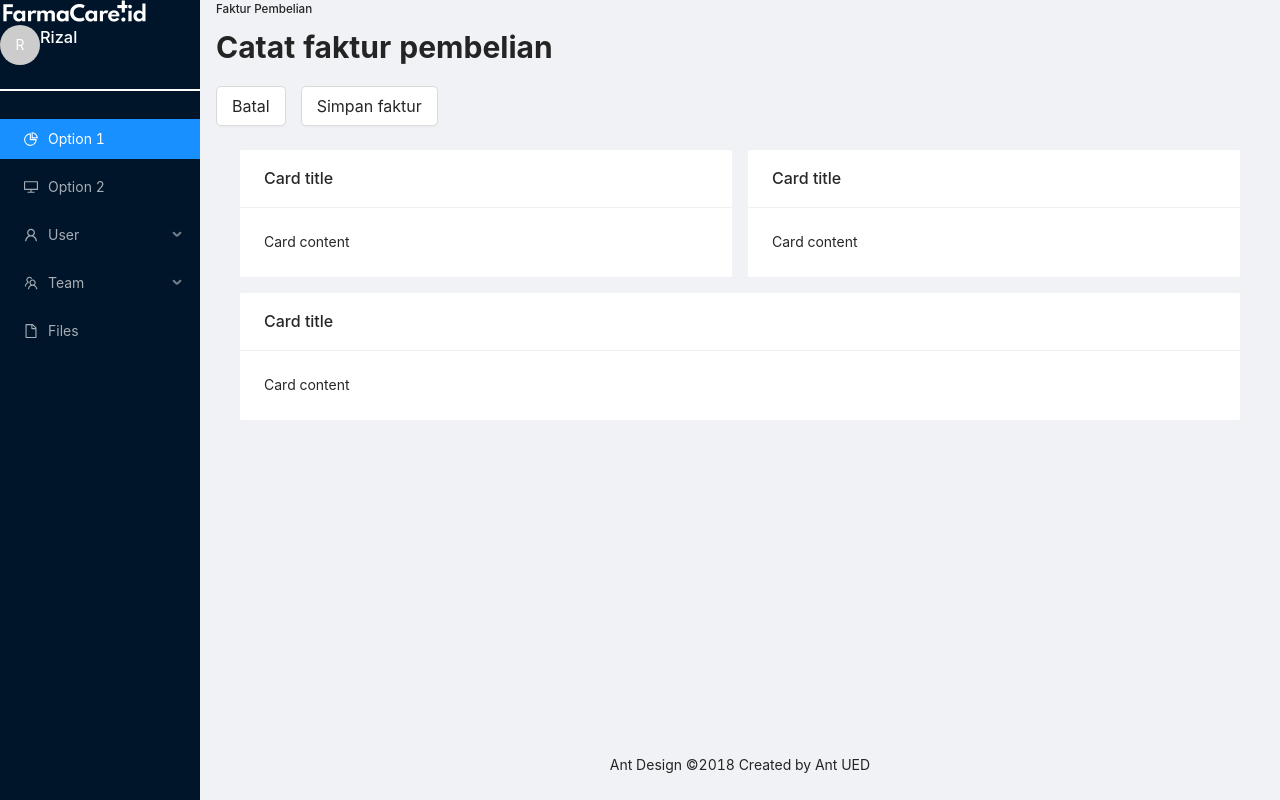
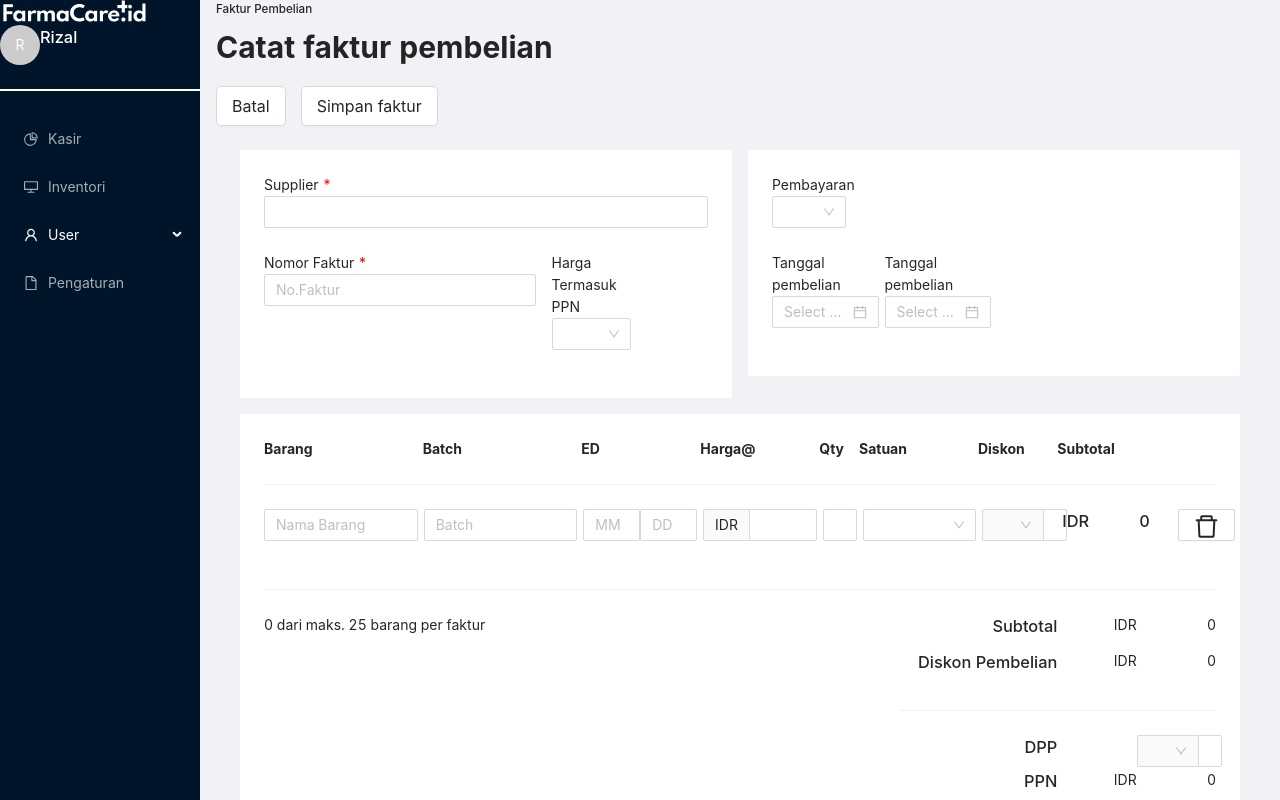
Before and after one commit to YosaRama/Farma-Test, a React (Create React App) app: page / in a window 1280 px wide. Shown: the top 800 px of the page. Built offline with nearby package versions, Linux system fonts and the light colour scheme.

Commit message:
Add all component

```diff
--- a/src/App.js
+++ b/src/App.js
@@ -5,7 +5,6 @@ import TheSidebar from "./containers/TheSidebar";
 import TheContent from "./containers/TheContent";
 
 import { Layout } from "antd";
-import TheFooter from "./containers/TheFooter";
 
 export default function App() {
   return (
@@ -13,7 +12,6 @@ export default function App() {
       <TheSidebar />
       <Layout className="site-layout">
         <TheContent />
-        <TheFooter />
       </Layout>
     </Layout>
   );
--- /dev/null
+++ b/src/component/BarangCard.js
@@ -0,0 +1,36 @@
+import React from "react";
+import FormAdd from "./FormAdd";
+
+import { Row, Card, Col, Divider } from "antd";
+import TotalSection from "./TotalSection";
+
+export default function BarangCard() {
+  const table_header = [
+    { title: "Barang", span: 4 },
+    { title: "Batch", span: 4 },
+    { title: "ED", span: 3 },
+    { title: "Harga@", span: 3 },
+    { title: "Qty", span: 1 },
+    { title: "Satuan", span: 3 },
+    { title: "Diskon", span: 2 },
+    { title: "Subtotal", span: 4 },
+  ];
+
+  return (
+    <Card bordered={false} style={{ marginTop: 16 }}>
+      <Row>
+        {table_header.map((item, index) => {
+          return (
+            <Col key={index} span={item.span}>
+              <strong>{item.title}</strong>
+            </Col>
+          );
+        })}
+      </Row>
+      <Divider />
+      <FormAdd />
+      <Divider />
+      <TotalSection />
+    </Card>
+  );
+}
--- /dev/null
+++ b/src/component/FormAdd.js
@@ -0,0 +1,104 @@
+import React from "react";
+
+import { Col, Input, Row, Select, Form, Button } from "antd";
+import { DeleteOutlined } from "@ant-design/icons";
+
+const { Option } = Select;
+
+export default function FormAdd() {
+  return (
+    <Form>
+      <Row gutter={6}>
+        <Col span={4}>
+          <Form.Item>
+            <Input placeholder="Nama Barang" name="nama_barang" />
+          </Form.Item>
+        </Col>
+        <Col span={4}>
+          <Form.Item>
+            <Input placeholder="Batch" name="batch" />
+          </Form.Item>
+        </Col>
+        <Col span={3}>
+          <Form.Item>
+            <Row>
+              <Col span={12}>
+                <Input placeholder="MM" name="month" />
+              </Col>
+              <Col span={12}>
+                <Input placeholder="DD" name="month" />
+              </Col>
+            </Row>
+          </Form.Item>
+        </Col>
+        <Col span={3}>
+          <Form.Item
+            name="qty"
+            rules={[
+              {
+                required: true,
+                message: "Please input quantity!",
+              },
+            ]}
+          >
+            <Input type="number" addonBefore="IDR" style={{ width: "100%" }} />
+          </Form.Item>
+        </Col>
+        <Col span={1}>
+          <Form.Item>
+            <Input type="number" />
+          </Form.Item>
+        </Col>
+        <Col span={3}>
+          <Form.Item>
+            <Select>
+              <Option>Pcs</Option>
+            </Select>
+          </Form.Item>
+        </Col>
+        <Col span={2}>
+          <Form.Item
+            name="diskon"
+            rules={[
+              {
+                required: true,
+                message: "Please input your phone number!",
+              },
+            ]}
+          >
+            <Input
+              type="number"
+              addonBefore={
+                <Form.Item name="prefix" noStyle>
+                  <Select style={{ width: 60 }}>
+                    <Option value="%">%</Option>
+                  </Select>
+                </Form.Item>
+              }
+              style={{ width: "100%" }}
+            />
+          </Form.Item>
+        </Col>
+        <Col span={4}>
+          <Row>
+            <Col span={12}>
+              <h3>IDR</h3>
+            </Col>
+            <Col span={12}>
+              <Row>
+                <Col span={12}>
+                  <h3>0</h3>
+                </Col>
+                <Col span={12}>
+                  <Button>
+                    <DeleteOutlined style={{ fontSize: "25px" }} />
+                  </Button>
+                </Col>
+              </Row>
+            </Col>
+          </Row>
+        </Col>
+      </Row>
+    </Form>
+  );
+}
--- /dev/null
+++ b/src/component/PembelianCard.js
@@ -0,0 +1,39 @@
+import React from "react";
+
+import { Col, Row, Select, Form, DatePicker } from "antd";
+const { Option } = Select;
+
+
+export default function PembelianCard() {
+  return (
+    <Form>
+      <Row>
+        <Col span={4}>
+          <Form.Item name="supplier">
+            <label>Pembayaran</label>
+            <Select>
+              <Option value="kredit">Kredit</Option>
+              <Option value="tunai">Tunai</Option>
+            </Select>
+          </Form.Item>
+        </Col>
+      </Row>
+      <Row gutter={6}>
+        <Col span={6}>
+          <Form.Item>
+            <label>Tanggal pembelian</label>
+            <br />
+            <DatePicker format="DD-MM-YYYY" />
+          </Form.Item>
+        </Col>
+        <Col span={6}>
+          <Form.Item>
+            <label>Tanggal pembelian</label>
+            <br />
+            <DatePicker format="DD-MM-YYYY" />
+          </Form.Item>
+        </Col>
+      </Row>
+    </Form>
+  );
+}
--- /dev/null
+++ b/src/component/SupplierCard.js
@@ -0,0 +1,52 @@
+import React from "react";
+
+import { Col, Form, Input, Row, Select } from "antd";
+const { Option } = Select;
+
+export default function SupplierCard() {
+  return (
+    <Form>
+      <Form.Item
+        name="supplier"
+        rules={[
+          {
+            required: true,
+            message: "Please input supllier here!",
+          },
+        ]}
+      >
+        <label>
+          Supplier <span style={{ color: "red" }}>*</span>
+        </label>
+        <Input />
+      </Form.Item>
+      <Row gutter={16}>
+        <Col span={15}>
+          <Form.Item
+            name="supplier"
+            rules={[
+              {
+                required: true,
+                message: "Please input supllier here!",
+              },
+            ]}
+          >
+            <label>
+              Nomor Faktur <span style={{ color: "red" }}>*</span>
+            </label>
+            <Input placeholder="No.Faktur" />
+          </Form.Item>
+        </Col>
+        <Col span={5}>
+          <Form.Item name="supplier">
+            <label>Harga Termasuk PPN</label>
+            <Select>
+              <Option value="ya">Ya</Option>
+              <Option value="tidak">Tidak</Option>
+            </Select>
+          </Form.Item>
+        </Col>
+      </Row>
+    </Form>
+  );
+}
--- /dev/null
+++ b/src/component/TotalSection.js
@@ -0,0 +1,105 @@
+import React from "react";
+
+import { Col, Divider, Input, Row, Select, Form } from "antd";
+const { Option } = Select;
+
+export default function TotalSection() {
+  return (
+    <Row>
+      <Col span={16}>
+        <p>0 dari maks. 25 barang per faktur</p>
+      </Col>
+      <Col span={8} style={{ textAlign: "right" }}>
+        <Row>
+          <Col span={12}>
+            <h3>Subtotal</h3>
+          </Col>
+          <Col span={12}>
+            <Row>
+              <Col span={12}>
+                <p>IDR</p>
+              </Col>
+              <Col span={12}>
+                <p>0</p>
+              </Col>
+            </Row>
+          </Col>
+        </Row>
+        <Row>
+          <Col span={12}>
+            <h3>Diskon Pembelian</h3>
+          </Col>
+          <Col span={12}>
+            <Row>
+              <Col span={12}>
+                <p>IDR</p>
+              </Col>
+              <Col span={12}>
+                <p>0</p>
+              </Col>
+            </Row>
+          </Col>
+        </Row>
+        <Divider />
+        <Row>
+          <Col span={12}>
+            <h3>DPP</h3>
+          </Col>
+          <Col span={6} offset={6}>
+            <Input
+              type="number"
+              addonBefore={
+                <Form.Item name="prefix" noStyle>
+                  <Select style={{ width: 60 }}>
+                    <Option value="%">%</Option>
+                  </Select>
+                </Form.Item>
+              }
+              style={{ width: "100%" }}
+            />
+          </Col>
+        </Row>
+        <Row>
+          <Col span={12}>
+            <h3>PPN</h3>
+          </Col>
+          <Col span={12}>
+            <Row>
+              <Col span={12}>
+                <p>IDR</p>
+              </Col>
+              <Col span={12}>
+                <p>0</p>
+              </Col>
+            </Row>
+          </Col>
+        </Row>
+        <Divider />
+        <Row>
+          <Col span={12}>
+            <h3>Biaya Materai</h3>
+          </Col>
+          <Col span={9} offset={3}>
+            <Input type="number" addonBefore="IDR" style={{ width: "100%" }} />
+          </Col>
+        </Row>
+        <Divider />
+        <Row>
+          <Col span={12}>
+            <h3>Total tagihan</h3>
+          </Col>
+          <Col span={12}>
+            <Row>
+              <Col span={12}>
+                <p>IDR</p>
+              </Col>
+              <Col span={12}>
+                <p>0</p>
+              </Col>
+            </Row>
+          </Col>
+        </Row>
+      </Col>
+    </Row>
+  );
+}
--- a/src/containers/TheContent.js
+++ b/src/containers/TheContent.js
@@ -1,13 +1,17 @@
 import React from "react";
 
 import { Layout, Row, Col, Card, Button } from "antd";
+import SupplierCard from "../component/SupplierCard";
+import PembelianCard from "../component/PembelianCard";
+import BarangCard from "../component/BarangCard";
+
 const { Content } = Layout;
 
 export default function TheContent() {
   return (
     <Content style={{ margin: "0 16px" }}>
       <h5>Faktur Pembelian</h5>
-      <Row gutter={16}>
+      <Row>
         <Col span={20}>
           <h1 style={{ fontSize: "30px" }}>
             <strong>Catat faktur pembelian</strong>
@@ -32,20 +36,18 @@ export default function TheContent() {
         <div className="site-card-wrapper">
           <Row gutter={16}>
             <Col span={12}>
-              <Card title="Card title" bordered={false}>
-                Card content
+              <Card bordered={false}>
+                <SupplierCard />
               </Card>
             </Col>
             <Col span={12}>
-              <Card title="Card title" bordered={false}>
-                Card content
+              <Card bordered={false}>
+                <PembelianCard />
               </Card>
             </Col>
           </Row>
           <Col span={24}>
-            <Card title="Card title" bordered={false} style={{ marginTop: 16 }}>
-              Card content
-            </Card>
+            <BarangCard />
           </Col>
         </div>
       </div>
--- a/src/containers/TheFooter.js
+++ /dev/null
@@ -1,12 +0,0 @@
-import React from "react";
-
-import { Layout } from "antd";
-const { Footer } = Layout;
-
-export default function TheFooter() {
-  return (
-    <Footer style={{ textAlign: "center" }}>
-      Ant Design ©2018 Created by Ant UED
-    </Footer>
-  );
-}
--- a/src/containers/TheSidebar.js
+++ b/src/containers/TheSidebar.js
@@ -4,7 +4,6 @@ import {
   DesktopOutlined,
   PieChartOutlined,
   FileOutlined,
-  TeamOutlined,
   UserOutlined,
 } from "@ant-design/icons";
 import Avatar from "antd/lib/avatar/avatar";
@@ -28,24 +27,21 @@ export default function TheSidebar() {
       </Row>
 
       <Divider style={{ border: "solid 1px #ffffff" }} />
-      <Menu theme="dark" defaultSelectedKeys={["1"]} mode="inline">
+      <Menu theme="dark" defaultSelectedKeys={["3"]} mode="inline">
         <Menu.Item key="1" icon={<PieChartOutlined />}>
-          Option 1
+          Kasir
         </Menu.Item>
         <Menu.Item key="2" icon={<DesktopOutlined />}>
-          Option 2
+          Inventori
         </Menu.Item>
         <SubMenu key="sub1" icon={<UserOutlined />} title="User">
-          <Menu.Item key="3">Tom</Menu.Item>
-          <Menu.Item key="4">Bill</Menu.Item>
-          <Menu.Item key="5">Alex</Menu.Item>
+          <Menu.Item key="3">Stok barang</Menu.Item>
+          <Menu.Item key="4">Faktur pembelian</Menu.Item>
+          <Menu.Item key="5">PBF</Menu.Item>
+          <Menu.Item key="6">Stok opnam</Menu.Item>
         </SubMenu>
-        <SubMenu key="sub2" icon={<TeamOutlined />} title="Team">
-          <Menu.Item key="6">Team 1</Menu.Item>
-          <Menu.Item key="8">Team 2</Menu.Item>
-        </SubMenu>
-        <Menu.Item key="9" icon={<FileOutlined />}>
-          Files
+        <Menu.Item key="7" icon={<FileOutlined />}>
+          Pengaturan
         </Menu.Item>
       </Menu>
     </Sider>
```
